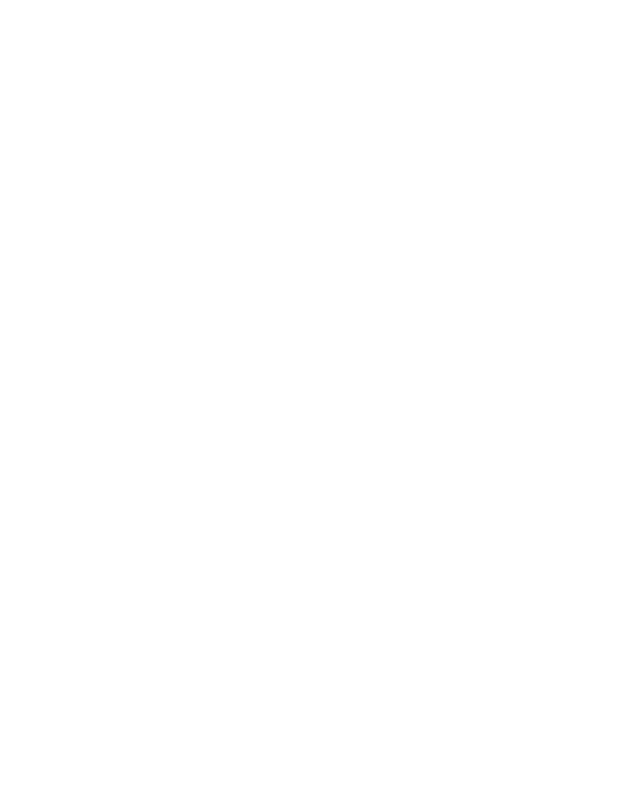
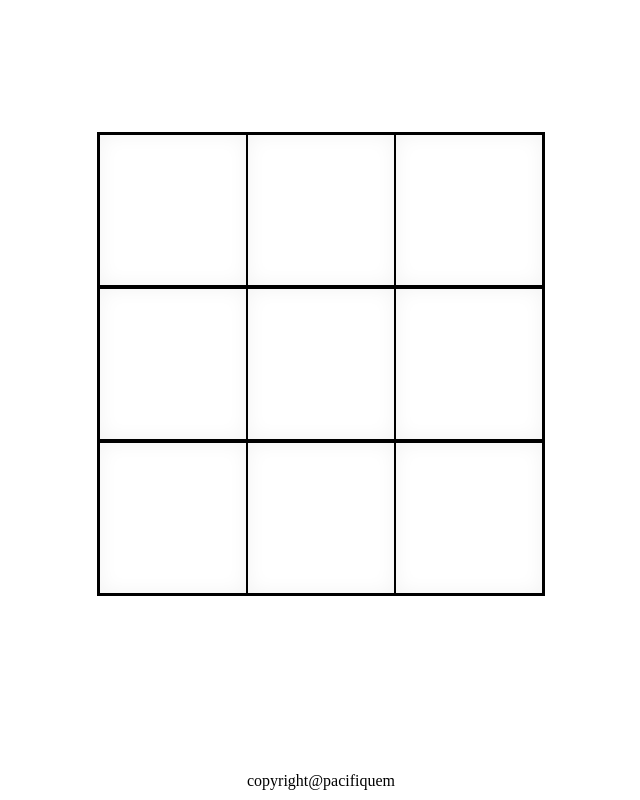
Before and after one commit to pacifiquem/node-notification-system, a plain HTML site: page index.html in a window 1280 px wide. Shown: the whole page, without its empty margins (319-959 px from the left). Drawn offline with Linux system fonts and the light colour scheme.

Commit message:
finished front

```diff
--- a/index.html
+++ b/index.html
@@ -9,6 +9,25 @@
     <title>TikTakToe | home</title>
 </head>
 <body>
-
+    <div class="container">
+        <div class="line">
+            <div class="squares"></div>
+            <div class="squares"></div>
+            <div class="squares"></div>
+        </div>
+        <div class="line">
+            <div class="squares"></div>
+            <div class="squares"></div>
+            <div class="squares"></div>
+        </div>
+        <div class="line">
+            <div class="squares"></div>
+            <div class="squares"></div>
+            <div class="squares"></div>
+        </div>
+    </div>
+    <div class="copyright">
+        <p>copyright<i>@</i>pacifiquem</p>
+    </div>
 </body>
 </html>
--- a/styles/styles.css
+++ b/styles/styles.css
@@ -0,0 +1,40 @@
+* {
+    margin: 0;
+    padding: 0;
+    box-sizing: border-box;
+}
+
+body {
+    background-color: rgba(255, 255, 255, 0.9);
+}
+
+.container {
+    width: 35vw;
+    height: 58vh;
+    margin: 16.5vh 32.5vw 0;
+}
+
+.line {
+    width: 100%;
+    height: 33.3333%;
+    display: flex;
+    flex-direction: row;
+    flex-wrap: nowrap;
+}
+
+.squares {
+    width: 33.3333%;
+    height: 100%;
+    box-shadow: 0 0 20px inset    rgba(1,1, 1, 0.05);
+}
+
+.squares , .line, .container {
+    border: .5px solid black;
+}
+
+.copyright {
+    display: flex;
+    justify-content: center;
+    align-items: center;
+    margin-top: 22vh;
+}
```
